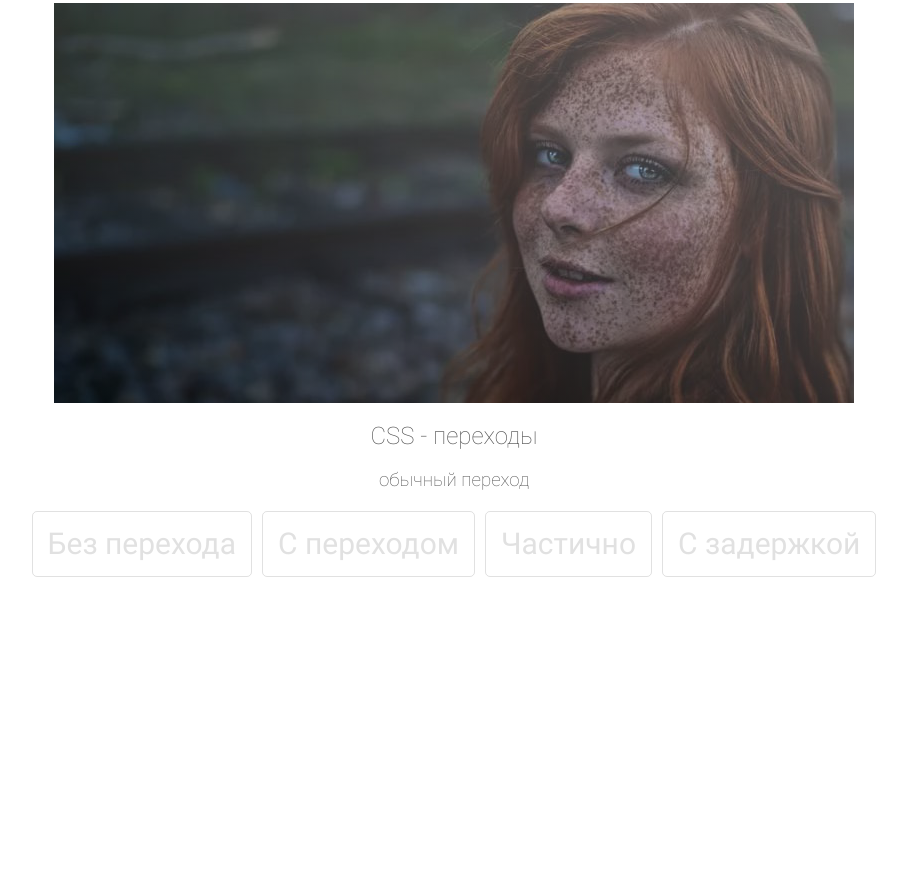
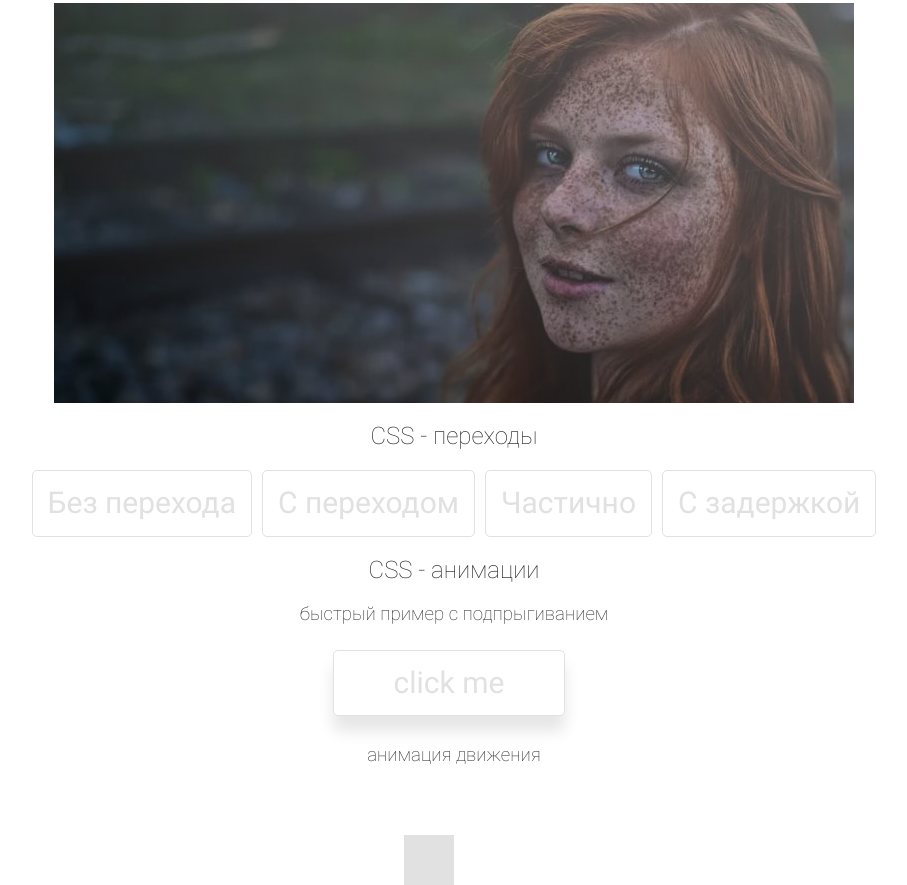
Before and after one commit to multisoldier/tests-and-practitc, a website: page src/index.html in a window 1280 px wide. Shown: the part 929-1814 px from the top of the page, without its empty margins (186-1093 px from the left). Before the commit the page ends 1506 px from the top, so only its background shows below. Drawn offline with nearby package versions, Linux system fonts and the light colour scheme; files that its build step writes are made by us from their sources; files whose address does not match are found by name; a web font is replaced by a local one.

Commit message:
animation

```diff
--- a/src/index.html
+++ b/src/index.html
@@ -50,22 +50,32 @@
   <section class="transition">
     <h2 class="transition__heading heading">CSS - переходы</h2>
     <div class="basic">
-      <h3 class="basic__heading heading">обычный переход</h3>
       <div class="basic__buttons-box-wrapp">
         <div class="basic__button-wrapp">
-          <a href="#" class="basic__button basic__button--non-transition">Без перехода</a>
+          <a href="#" class="basic__button basic__button--non-transition button">Без перехода</a>
         </div>
         <div class="basic__button-wrapp">
-          <a href="#" class="basic__button basic__button--transition">С переходом</a>
+          <a href="#" class="basic__button basic__button--transition button">С переходом</a>
         </div>
         <div class="basic__button-wrapp">
-          <a href="#" class="basic__button basic__button--transition-border">Частично</a>
+          <a href="#" class="basic__button basic__button--transition-border button">Частично</a>
         </div>
         <div class="basic__button-wrapp">
-          <a href="#" class="basic__button basic__button--transition-delay">С задержкой</a>
+          <a href="#" class="basic__button basic__button--transition-delay button">С задержкой</a>
         </div>
       </div>
+    </div>
+  </section>
 
+  <section class="animation">
+    <h2 class="animation__heading heading">CSS - анимации</h2>
+    <h3 class="quick-example__heading heading">быстрый пример с подпрыгиванием</h3>
+    <div class="quick-example__button-wrapp">
+      <a href="#" class="quick-example__button button">click me</a>
+    </div>
+    <h3 class="liner-animation__heading heading">анимация движения</h3>
+    <div class="liner-animation__wrapp">
+      <div href="#" class="liner-animation__element"></div>
     </div>
 
   </section>
--- a/src/scss/style.scss
+++ b/src/scss/style.scss
@@ -18,7 +18,7 @@ body {
   width: 1200px;
   margin: 0 auto;
   font-family: "Roboto";
-  color: rgb(78, 78, 78);
+  color: rgb(31, 31, 31);
 }
 
 .heading {
@@ -107,27 +107,24 @@ body {
 
 //transition = = = = = = = = = =
 
+.button {
+  display: block;
+  text-decoration: none;
+  font-size: 30px;
+  border-radius: 5px;
+  padding: 15px;
+  margin-right: 10px;
+  border: 1px solid $gray;
+  color: $gray;
+}
+
 .basic {
-  &__heading {
-  }
-
   &__buttons-box-wrapp {
     display: flex;
     justify-content: center;
   }
 
-  &__button-wrapp {
-  }
-
   &__button {
-    display: block;
-    text-decoration: none;
-    font-size: 30px;
-    border-radius: 5px;
-    padding: 15px;
-    margin-right: 10px;
-    border: 1px solid $gray;
-    color: $gray;
     &--non-transition:hover {
       color: $black;
       border: 1px solid $black;
@@ -162,3 +159,53 @@ body {
     }
   }
 }
+
+//animation = = = = = = = = = = =
+
+@keyframes bouncing {
+  0% {
+    bottom: 0;
+    box-shadow: 0 0 5px rgba(0, 0, 0, 0.5);
+  }
+  100% {
+    bottom: 10px;
+    box-shadow: 0 15px 15px rgba(0, 0, 0, 0.1);
+  }
+}
+.quick-example {
+  &__button-wrapp {
+    display: flex;
+    justify-content: center;
+  }
+  &__button {
+    width: 200px;
+    text-align: center;
+    animation: bouncing 1s cubic-bezier(0.1, 0.25, 0.1, 1) 0s infinite alternate both;
+    position: relative;
+    margin-top: 15px;
+  }
+}
+
+@keyframes around {
+  0%  { left: 0; top: 0; }
+  25% { left: 50px; top: 0; }
+  50% { left: 50px; top: 50px; }
+  75% { left: 0; top: 50px; }
+  100% { left: 0; top: 0; }
+}
+
+.liner-animation {
+  &__wrapp {
+    position: relative;
+    width: 100px;
+    height: 100px;
+    margin: 0 auto;
+  }
+  &__element {
+    animation: around 4s linear 0s alternate infinite;
+    width: 50px;
+    height: 50px;
+    position: absolute;
+    background-color: $gray;
+  }
+}
```
Also changed, not shown: dist/css/style.css, dist/css/style.min.css, dist/index.html.
